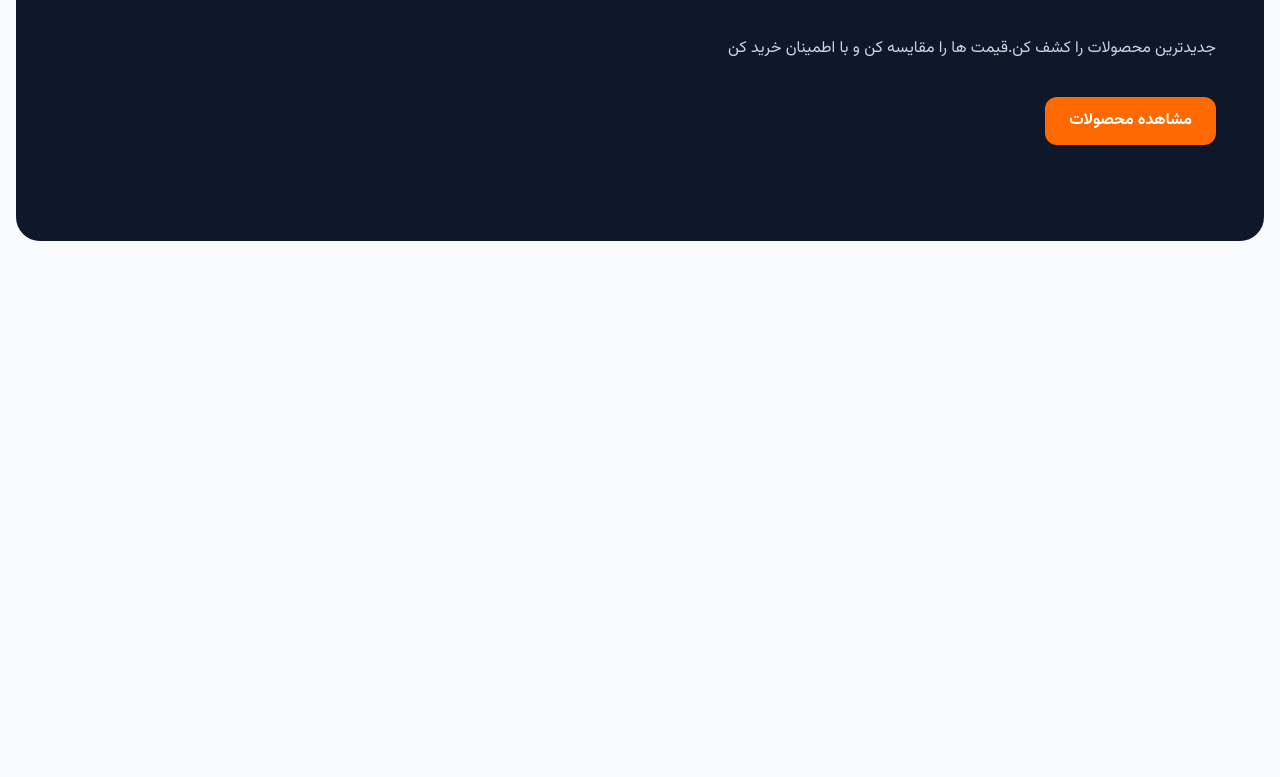
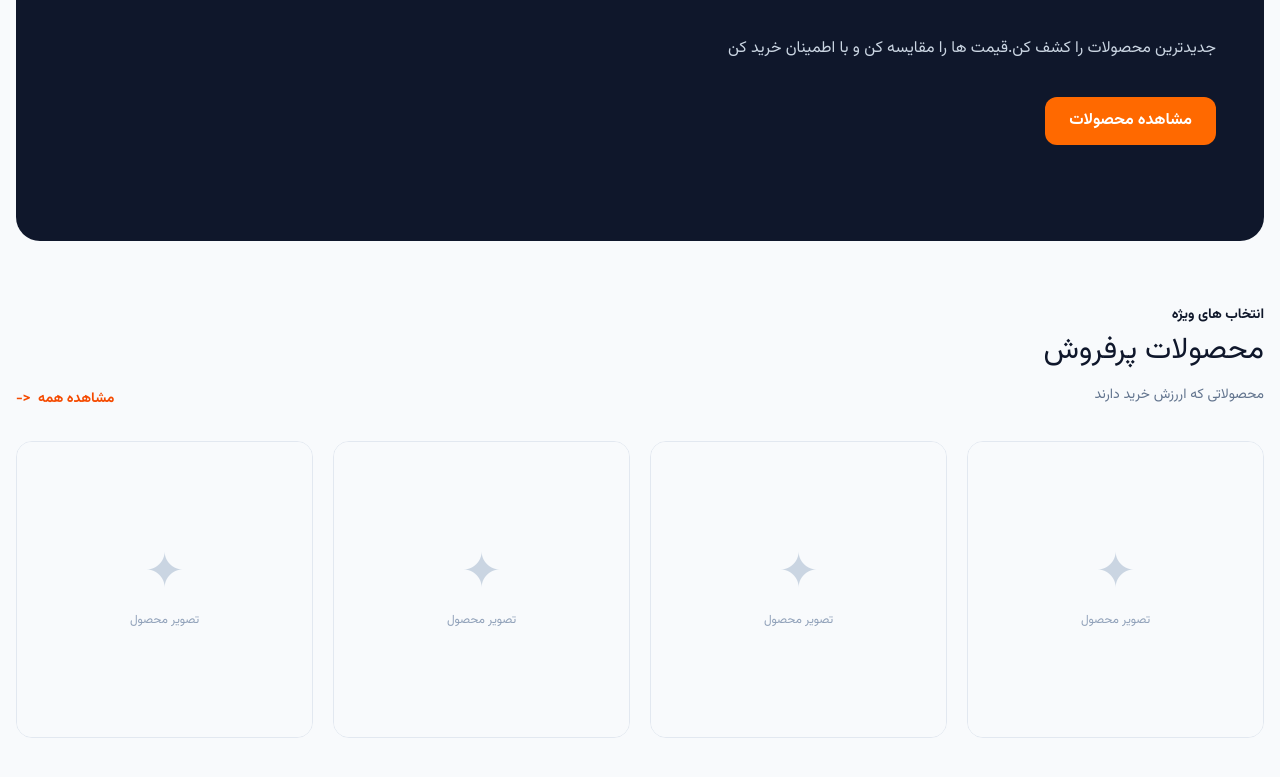
Before and after one commit to amir-booki1279/Nova, a Next.js app: page / in a window 1280 px wide. Shown: the part 527-1304 px from the top of the page. Before the commit the page ends 832 px from the top, so only its background shows below. Built offline with nearby package versions, Linux system fonts and the light colour scheme.

Commit message:
design product section

```diff
--- a/src/app/page.tsx
+++ b/src/app/page.tsx
@@ -1,4 +1,5 @@
 import Header from "@/components/layout/Header";
+import ProductSection from "@/components/products/ProductSection";
 import Link from "next/link";
 
 
@@ -27,6 +28,9 @@ export default function Home() {
              مشاهده محصولات
           </Link>
          </section>
+
+          <ProductSection/>
+
       </main>
       </>
   )
--- a/src/components/products/ProductCard.tsx
+++ b/src/components/products/ProductCard.tsx
@@ -1,4 +1,5 @@
 import { Product } from "@/types/products"
+import Link from "next/link";
 
 
 type ProductCardProps = {
@@ -7,11 +8,27 @@ type ProductCardProps = {
 
 
 
-const ProductCard = () => {
+const ProductCard = ({product}:ProductCardProps) => {
+
+    const discountedPrice = Math.round(product.price * (1 - product.discountPercentage / 100))
+    const formattedPrice= (price:number)=> new Intl.NumberFormat("fa-IR").format(price)
+
     return (
-        <div>
-
-        </div>
+        <article className="group overflow-hidden rounded-2xl border border-slate-200 bg-white transition duration-300 hover:-translate-y-1 hover:border-orange-200 hover:shadow-xl hover:shadow-slate-200/50">
+            <Link href={`/products/${product.slug}`}
+            className="relative block overflow-hidden bg-slate-50">
+                <div className="flex aspect-square items-center justify-center">
+                        <div className="text-center">
+                                <span className="text-5xl text-slate-300">
+                                    ✦
+                                </span>
+                                <p className="mt-3 text-xs text-slate-400">
+                                    تصویر محصول
+                                </p>
+                        </div>
+                </div>
+            </Link>
+        </article>
     );
 };
 
--- /dev/null
+++ b/src/components/products/ProductSection.tsx
@@ -0,0 +1,40 @@
+import { products } from "@/lib/product";
+import Link from "next/link";
+import ProductCard from "./ProductCard";
+
+
+function ProductSection() {
+    return (
+        <section className="py-16">
+            <div className="flex mb-8 items-end justify-between gap-4">
+                    <div>
+                        <p className="text-sm font-bold to-orange-500">
+                            انتخاب های ویژه
+                        </p>
+                        <h2 className="mt-2 text-2xl fill-black text-slate-900 sm:text-3xl">
+                            محصولات پرفروش
+                        </h2>
+                        <p className="mt-3 text-sm leading-7 text-slate-500">
+                            محصولاتی که اررزش خرید دارند
+                        </p>
+                    </div>
+
+                    <Link href='/products' className="shrink-0 text-sm font-bold text-orange-600 transition hover:text-orange-700">
+                        مشاهده همه
+                        <span className="mr-2" aria-hidden="true">
+                            {"<-"}
+                        </span>
+                    </Link>
+            </div>
+
+            <div className="grid grid-cols-1 gap-5 sm:grid-cols-2 lg:grid-cols-4">
+
+                    {products.map((product)=>(
+                        <ProductCard product={product} key={product.id} />
+                    ))}
+            </div>
+        </section>
+    );
+}
+
+export default ProductSection;
```
